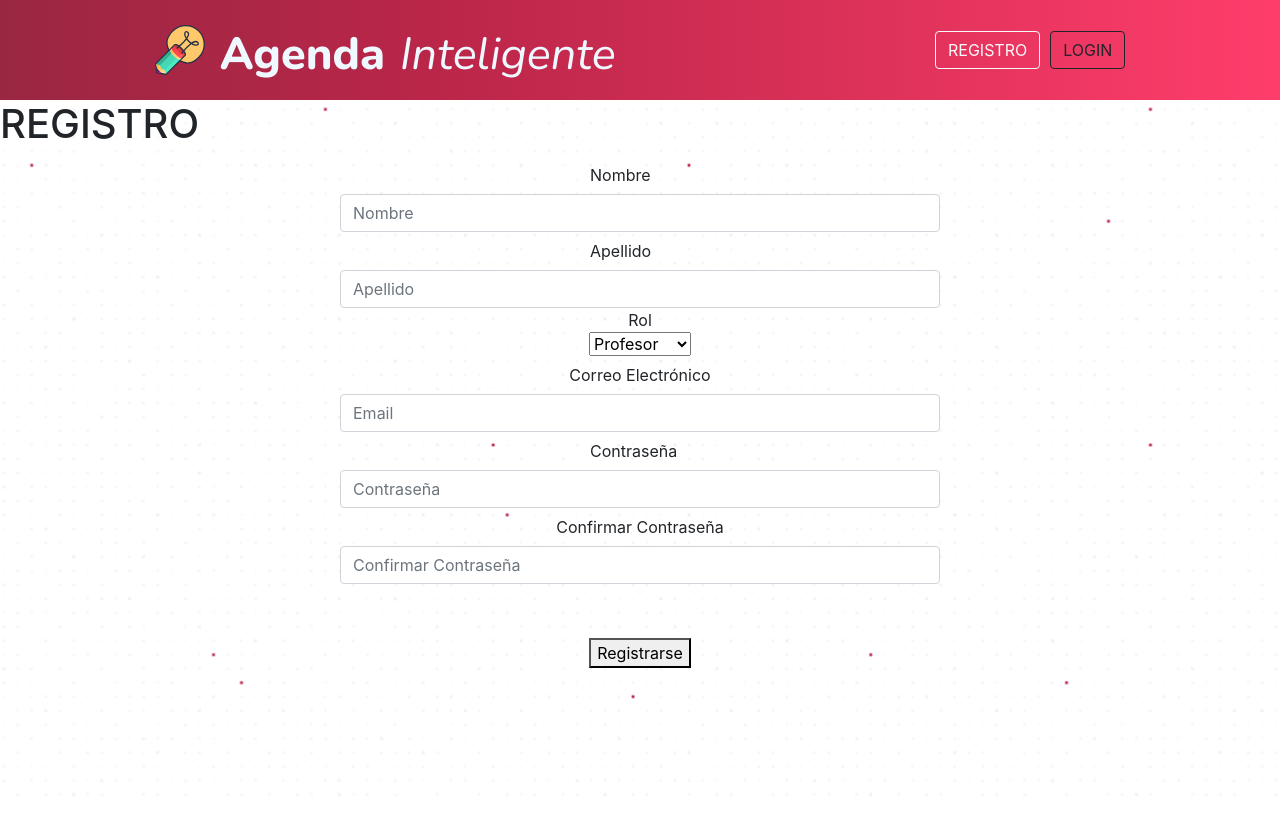
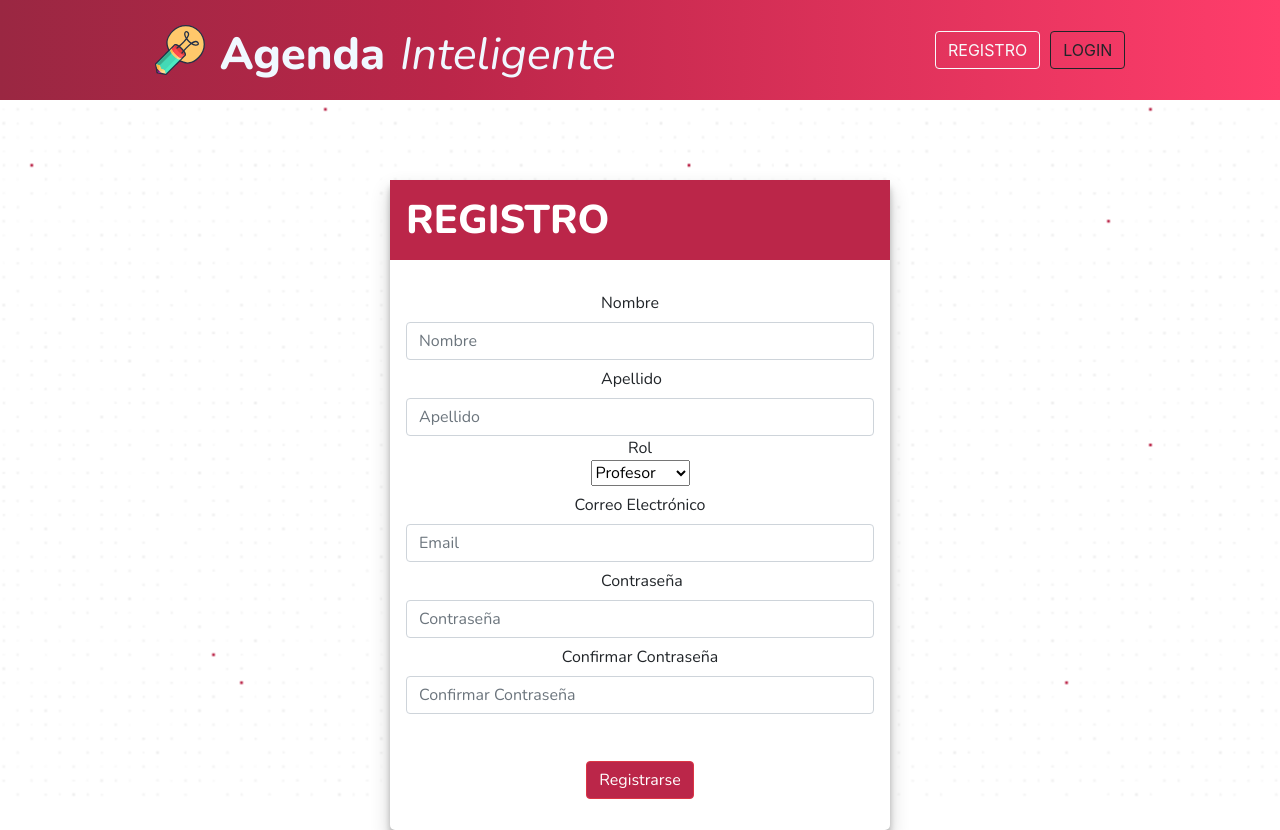
Before and after one commit to ycervantes1985/agenda_comunicacion, a React (Create React App) app in the folder client/: page /register in a window 1280 px wide. Before the commit the page ends 800 px from the top, so only its background shows below. Built offline with nearby package versions, Linux system fonts and the light colour scheme.

Commit message:
se agrego estilo a registro

```diff
--- a/client/src/App.css
+++ b/client/src/App.css
@@ -79,7 +79,7 @@ margin-top: 10px;
 
 }
 
-.form-container{
+.form-container, .form-container-register{
   font-family: 'Nunito', sans-serif;
   text-align: left;
   background: #fff;
@@ -89,6 +89,12 @@ margin-top: 10px;
   width: 500px;
   box-shadow: 0 10px 20px rgba(0,0,0,0.19), 0 6px 6px rgba(0,0,0,0.23);
 
+}
+
+.form-container-register{
+  margin: 5rem auto;
+  height: 650px;
+  width: 500px;
 }
 
 .form-header{
--- a/client/src/components/RegisterForm.js
+++ b/client/src/components/RegisterForm.js
@@ -59,9 +59,9 @@ const RegisterForm = (props) => {
                 valid,
             }) =>{
         return (
-            <div>
-                <h1>REGISTRO</h1>
-                <Form className= "form-register" method= "post" onSubmit={handleSubmit}>
+            <div className='form-container-register'>
+                <h1 className='form-header'>REGISTRO</h1>
+                <Form className= "form-login" method= "post" onSubmit={handleSubmit}>
                     <label htmlFor="firstName" className="col-sm-2 col-form-label">Nombre</label>
                     <Field id='firstName'type="text" className="form-control" placeholder="Nombre" name='firstName'/>
                     {errors.firstName && touched.firstName && <p>{errors.firstName}</p>}
@@ -89,7 +89,7 @@ const RegisterForm = (props) => {
                     <Field  id='confirmPassword' type="password" placeholder="Confirmar Contraseña" className="form-control" name='confirmPassword'/>
                     {errors.confirmPassword && touched.confirmPassword && <p>{errors.confirmPassword}</p>}
                     <br></br>
-                    <button type="submit" disabled={Object.values(errors).length > 0}>Registrarse</button>
+                    <button type="submit" className='btn btn-danger btn-custom-color-login ' disabled={Object.values(errors).length > 0}>Registrarse</button>
                 </Form>
                 </div>
         );
--- a/client/src/views/HomeAlumnos.js
+++ b/client/src/views/HomeAlumnos.js
@@ -74,6 +74,7 @@ const traerComunicaciones = async() =>{
                                 {comunicacion.comunicacion}
                             </Card.Text>
                             <div className="flex-edit-delete">
+                            <button className="btn btn-primary" onClick={()=>navigate(`/estudiante/comunicacione/:id/${comunicacion._id}`)}>Leer</button>
                                 {/* <EditOutlined style={{ fontSize: '1.4em'}} onClick={()=>navigate(`/admin/${comunicacion._id}`)}/> */}
                             </div>
 
```
